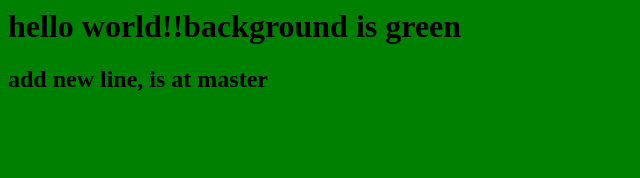
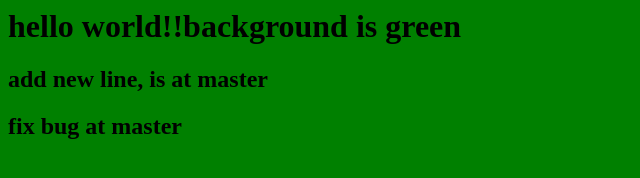
Before and after one commit to csyoong28/git, a plain HTML site: page index.html in a window 1280 px wide. Shown: the whole page, without its empty margins (0-640 px from the left). Drawn offline with Linux system fonts and the light colour scheme.

Commit message:
fix bug at master

```diff
--- a/index.html
+++ b/index.html
@@ -6,6 +6,7 @@
 	<body>
 		<h1>hello world!!background is green</h1>
 		<h2>add new line, is at master</h2>
+		<h2>fix bug at master</h2>
 	</body>
 
 </html>
```
